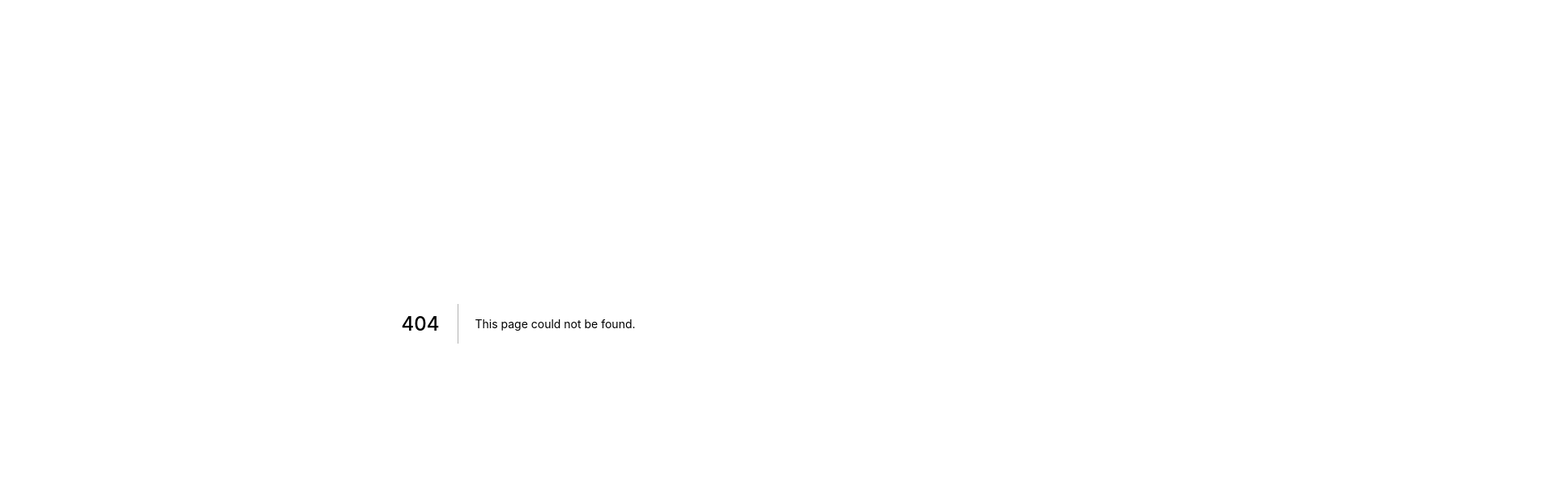
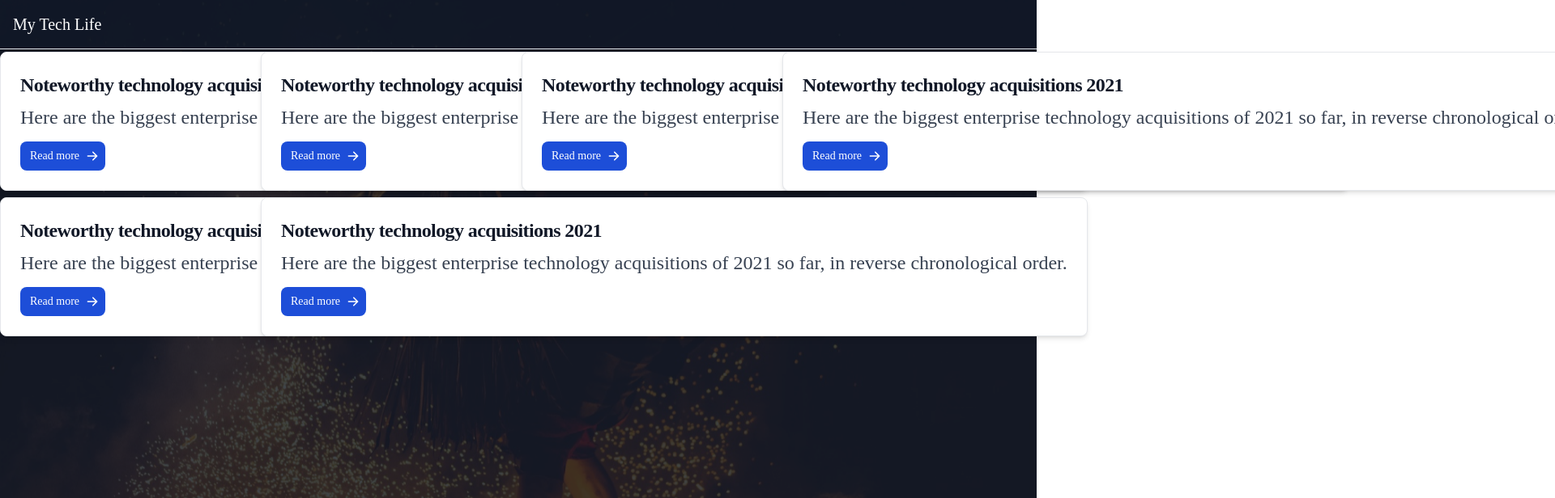
Before and after one commit to obulareddyveera/mytechlife, a Next.js app: page /life/blogger in a window 1280 px wide. Before the commit this address had no page. Shown: the top 616 px of the page at 81% size, 1920 px wide, since content can reach past the window. Built offline with nearby package versions, Linux system fonts and the light colour scheme.

Commit message:
setting up Blogger service

```diff
--- /dev/null
+++ b/components/card/index.js
@@ -0,0 +1,11 @@
+import React from 'react';
+
+const MtlCard = ({ children }) => {
+    return (
+        <div class="p-6 bg-white rounded-lg border border-gray-200 shadow-md dark:bg-gray-800 dark:border-gray-700 min-w-max">
+            {children}
+        </div>
+    )
+}
+
+export default MtlCard;
--- /dev/null
+++ b/pages/life/blogger.js
@@ -0,0 +1,4 @@
+import React from 'react'
+import PowerPoint from '../../projects/blogger/ppt'
+
+export default () => <PowerPoint />
--- /dev/null
+++ b/pages/life/youtuber.js
@@ -0,0 +1,9 @@
+import React from 'react'
+
+export default () => {
+    return (
+        <div>
+            <div>Hello I am  a YouTuber</div>
+        </div>
+    )
+}
--- /dev/null
+++ b/projects/blogger/ppt/index.js
@@ -0,0 +1,88 @@
+import React from 'react';
+import MtlCard from '../../../components/card';
+
+const PowerPoint = () => {
+    return (
+        <>
+
+            <nav class="bg-gray-900 bg-opacity-80 p-[1rem] fixed  border-b w-full">
+                <div class="flex justify-center md:justify-start items-center text-white">
+                    <a href="/">
+                        <span class="self-center text-xl font-MsMadi">My Tech Life</span>
+                    </a>
+                </div>
+            </nav>
+            <section
+                className="bg-scroll bg-cover bg-top md:bg-fixed md:bg-center h-screen w-screen font-RobotoSlab"
+                style={{ backgroundImage: "url('/images/background/horseMen.jpeg')" }}
+            >
+                <div className="text-2xl text-white bg-gray-900 bg-opacity-80 h-full w-full pt-[4rem]">
+                    <div className="grid grid-rows-1 grid-cols-1 md:grid-cols-4 gap-2">
+                    <MtlCard>
+                    <a href="#">
+        <h5 class="mb-2 text-2xl font-bold tracking-tight text-gray-900 dark:text-white">Noteworthy technology acquisitions 2021</h5>
+    </a>
+    <p class="mb-3 font-normal text-gray-700 dark:text-gray-400">Here are the biggest enterprise technology acquisitions of 2021 so far, in reverse chronological order.</p>
+    <a href="#" class="inline-flex items-center py-2 px-3 text-sm font-medium text-center text-white bg-blue-700 rounded-lg hover:bg-blue-800 focus:ring-4 focus:outline-none focus:ring-blue-300 dark:bg-blue-600 dark:hover:bg-blue-700 dark:focus:ring-blue-800">
+        Read more
+        <svg class="ml-2 -mr-1 w-4 h-4" fill="currentColor" viewBox="0 0 20 20" xmlns="http://www.w3.org/2000/svg"><path fill-rule="evenodd" d="M10.293 3.293a1 1 0 011.414 0l6 6a1 1 0 010 1.414l-6 6a1 1 0 01-1.414-1.414L14.586 11H3a1 1 0 110-2h11.586l-4.293-4.293a1 1 0 010-1.414z" clip-rule="evenodd"></path></svg>
+    </a>
+                    </MtlCard>
+                    <MtlCard>
+                    <a href="#">
+        <h5 class="mb-2 text-2xl font-bold tracking-tight text-gray-900 dark:text-white">Noteworthy technology acquisitions 2021</h5>
+    </a>
+    <p class="mb-3 font-normal text-gray-700 dark:text-gray-400">Here are the biggest enterprise technology acquisitions of 2021 so far, in reverse chronological order.</p>
+    <a href="#" class="inline-flex items-center py-2 px-3 text-sm font-medium text-center text-white bg-blue-700 rounded-lg hover:bg-blue-800 focus:ring-4 focus:outline-none focus:ring-blue-300 dark:bg-blue-600 dark:hover:bg-blue-700 dark:focus:ring-blue-800">
+        Read more
+        <svg class="ml-2 -mr-1 w-4 h-4" fill="currentColor" viewBox="0 0 20 20" xmlns="http://www.w3.org/2000/svg"><path fill-rule="evenodd" d="M10.293 3.293a1 1 0 011.414 0l6 6a1 1 0 010 1.414l-6 6a1 1 0 01-1.414-1.414L14.586 11H3a1 1 0 110-2h11.586l-4.293-4.293a1 1 0 010-1.414z" clip-rule="evenodd"></path></svg>
+    </a>
+                    </MtlCard>
+                    <MtlCard>
+                    <a href="#">
+        <h5 class="mb-2 text-2xl font-bold tracking-tight text-gray-900 dark:text-white">Noteworthy technology acquisitions 2021</h5>
+    </a>
+    <p class="mb-3 font-normal text-gray-700 dark:text-gray-400">Here are the biggest enterprise technology acquisitions of 2021 so far, in reverse chronological order.</p>
+    <a href="#" class="inline-flex items-center py-2 px-3 text-sm font-medium text-center text-white bg-blue-700 rounded-lg hover:bg-blue-800 focus:ring-4 focus:outline-none focus:ring-blue-300 dark:bg-blue-600 dark:hover:bg-blue-700 dark:focus:ring-blue-800">
+        Read more
+        <svg class="ml-2 -mr-1 w-4 h-4" fill="currentColor" viewBox="0 0 20 20" xmlns="http://www.w3.org/2000/svg"><path fill-rule="evenodd" d="M10.293 3.293a1 1 0 011.414 0l6 6a1 1 0 010 1.414l-6 6a1 1 0 01-1.414-1.414L14.586 11H3a1 1 0 110-2h11.586l-4.293-4.293a1 1 0 010-1.414z" clip-rule="evenodd"></path></svg>
+    </a>
+                    </MtlCard>
+                    <MtlCard>
+                    <a href="#">
+        <h5 class="mb-2 text-2xl font-bold tracking-tight text-gray-900 dark:text-white">Noteworthy technology acquisitions 2021</h5>
+    </a>
+    <p class="mb-3 font-normal text-gray-700 dark:text-gray-400">Here are the biggest enterprise technology acquisitions of 2021 so far, in reverse chronological order.</p>
+    <a href="#" class="inline-flex items-center py-2 px-3 text-sm font-medium text-center text-white bg-blue-700 rounded-lg hover:bg-blue-800 focus:ring-4 focus:outline-none focus:ring-blue-300 dark:bg-blue-600 dark:hover:bg-blue-700 dark:focus:ring-blue-800">
+        Read more
+        <svg class="ml-2 -mr-1 w-4 h-4" fill="currentColor" viewBox="0 0 20 20" xmlns="http://www.w3.org/2000/svg"><path fill-rule="evenodd" d="M10.293 3.293a1 1 0 011.414 0l6 6a1 1 0 010 1.414l-6 6a1 1 0 01-1.414-1.414L14.586 11H3a1 1 0 110-2h11.586l-4.293-4.293a1 1 0 010-1.414z" clip-rule="evenodd"></path></svg>
+    </a>
+                    </MtlCard>
+                    <MtlCard>
+                    <a href="#">
+        <h5 class="mb-2 text-2xl font-bold tracking-tight text-gray-900 dark:text-white">Noteworthy technology acquisitions 2021</h5>
+    </a>
+    <p class="mb-3 font-normal text-gray-700 dark:text-gray-400">Here are the biggest enterprise technology acquisitions of 2021 so far, in reverse chronological order.</p>
+    <a href="#" class="inline-flex items-center py-2 px-3 text-sm font-medium text-center text-white bg-blue-700 rounded-lg hover:bg-blue-800 focus:ring-4 focus:outline-none focus:ring-blue-300 dark:bg-blue-600 dark:hover:bg-blue-700 dark:focus:ring-blue-800">
+        Read more
+        <svg class="ml-2 -mr-1 w-4 h-4" fill="currentColor" viewBox="0 0 20 20" xmlns="http://www.w3.org/2000/svg"><path fill-rule="evenodd" d="M10.293 3.293a1 1 0 011.414 0l6 6a1 1 0 010 1.414l-6 6a1 1 0 01-1.414-1.414L14.586 11H3a1 1 0 110-2h11.586l-4.293-4.293a1 1 0 010-1.414z" clip-rule="evenodd"></path></svg>
+    </a>
+                    </MtlCard>
+                    <MtlCard>
+                    <a href="#">
+        <h5 class="mb-2 text-2xl font-bold tracking-tight text-gray-900 dark:text-white">Noteworthy technology acquisitions 2021</h5>
+    </a>
+    <p class="mb-3 font-normal text-gray-700 dark:text-gray-400">Here are the biggest enterprise technology acquisitions of 2021 so far, in reverse chronological order.</p>
+    <a href="#" class="inline-flex items-center py-2 px-3 text-sm font-medium text-center text-white bg-blue-700 rounded-lg hover:bg-blue-800 focus:ring-4 focus:outline-none focus:ring-blue-300 dark:bg-blue-600 dark:hover:bg-blue-700 dark:focus:ring-blue-800">
+        Read more
+        <svg class="ml-2 -mr-1 w-4 h-4" fill="currentColor" viewBox="0 0 20 20" xmlns="http://www.w3.org/2000/svg"><path fill-rule="evenodd" d="M10.293 3.293a1 1 0 011.414 0l6 6a1 1 0 010 1.414l-6 6a1 1 0 01-1.414-1.414L14.586 11H3a1 1 0 110-2h11.586l-4.293-4.293a1 1 0 010-1.414z" clip-rule="evenodd"></path></svg>
+    </a>
+                    </MtlCard>
+                    </div>
+                </div>
+            </section>
+        </>
+    )
+}
+
+export default PowerPoint;
--- a/projects/profile/intro/index.js
+++ b/projects/profile/intro/index.js
@@ -35,12 +35,16 @@ const ProfileIntro = () => {
                             </button>
                         </div>
                         <div className="m-4 grid grid-rows-1 grid-cols-2 gap2">
-                            <MtlBadge id="html5" type='warning' path={"./images/icons/youtube.png"} tooltip="HTML5">
-                                My Youtube Life
-                            </MtlBadge>
-                            <MtlBadge id="html5" type='warning' path={"./images/icons/blogger.png"} tooltip="HTML5">
-                                My Blogger Life
-                            </MtlBadge>
+                            <a href="/life/youtuber">
+                                <MtlBadge id="youtuber" type='warning' path={"./images/icons/youtube.png"} tooltip="HTML5">
+                                    My Youtube Life
+                                </MtlBadge>
+                            </a>
+                            <a href="/life/blogger">
+                                <MtlBadge id="blogger" type='warning' path={"./images/icons/blogger.png"} tooltip="HTML5">
+                                    My Blogger Life
+                                </MtlBadge>
+                            </a>
                         </div>
                     </div>
                 </div>
--- a/projects/profile/mytechlife/index.js
+++ b/projects/profile/mytechlife/index.js
@@ -11,12 +11,16 @@ const MyTechLifeStack = () => {
                     <h2 className="text-4xl text-center font-MsMadi text-gray-500">My Tech Life</h2>
                 </div>
                 <div className="m-4 grid grid-rows-1 grid-cols-2 gap2">
-                    <MtlBadge id="html5" type='warning' path={"./images/icons/youtube.png"} tooltip="HTML5">
-                        My Youtube Life
-                    </MtlBadge>
-                    <MtlBadge id="html5" type='warning' path={"./images/icons/blogger.png"} tooltip="HTML5">
-                        My Blogger Life
-                    </MtlBadge>
+                    <a href="/life/youtuber">
+                        <MtlBadge id="youtuber" type='warning' path={"./images/icons/youtube.png"} tooltip="HTML5">
+                            My Youtube Life
+                        </MtlBadge>
+                    </a>
+                    <a href="/life/blogger">
+                        <MtlBadge id="blogger" type='warning' path={"./images/icons/blogger.png"} tooltip="HTML5">
+                            My Blogger Life
+                        </MtlBadge>
+                    </a>
                 </div>
                 <div className="flex flex-col items-center justify-around mt-[3rem] w-full">
                     <div className="flex flex-col items-center bg-[#ecebe7] w-full font-RobotoSlab p-8 md:p-24">
```
Also changed, not shown: projects/browser/index.js (deleted).
